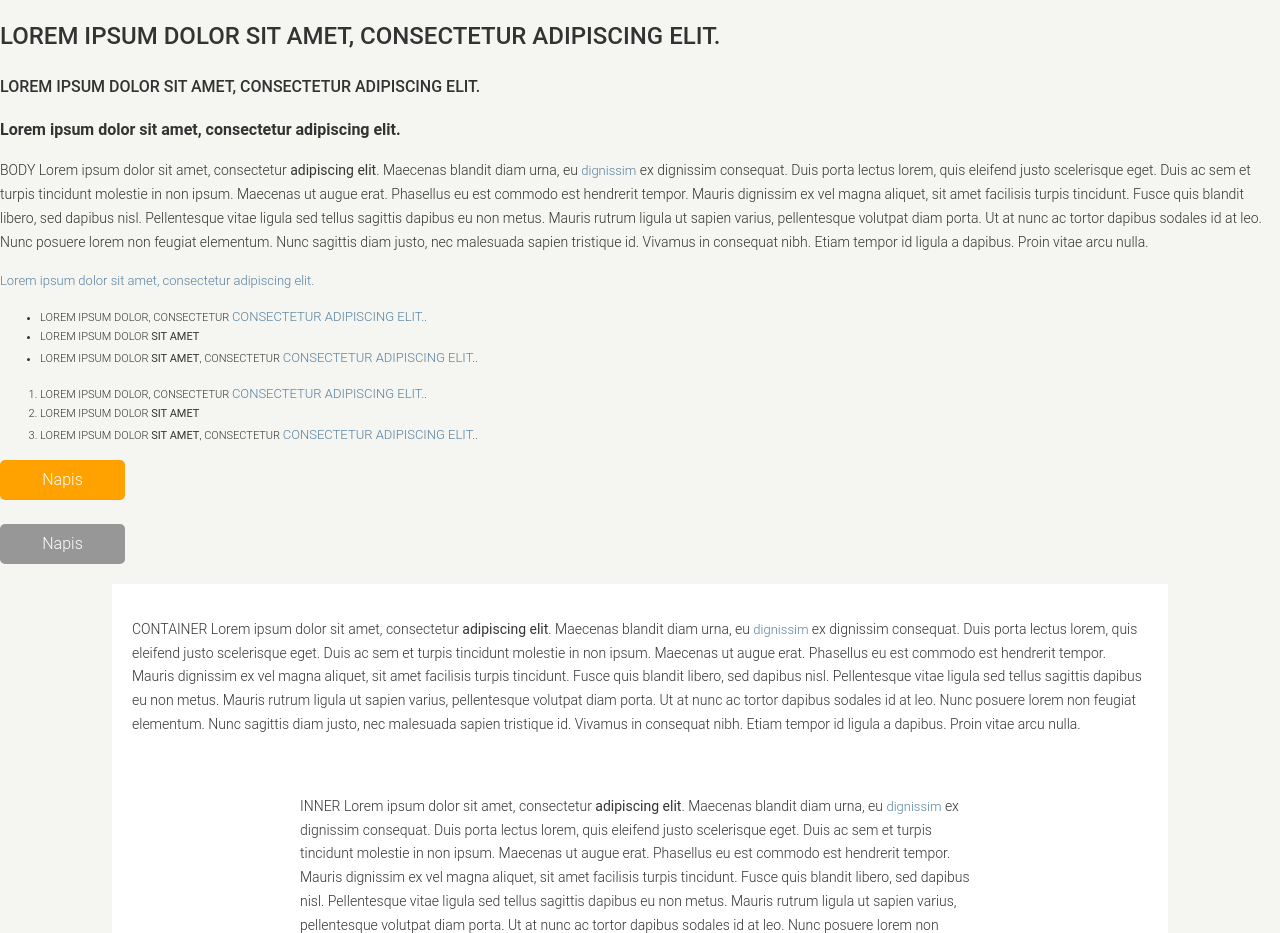
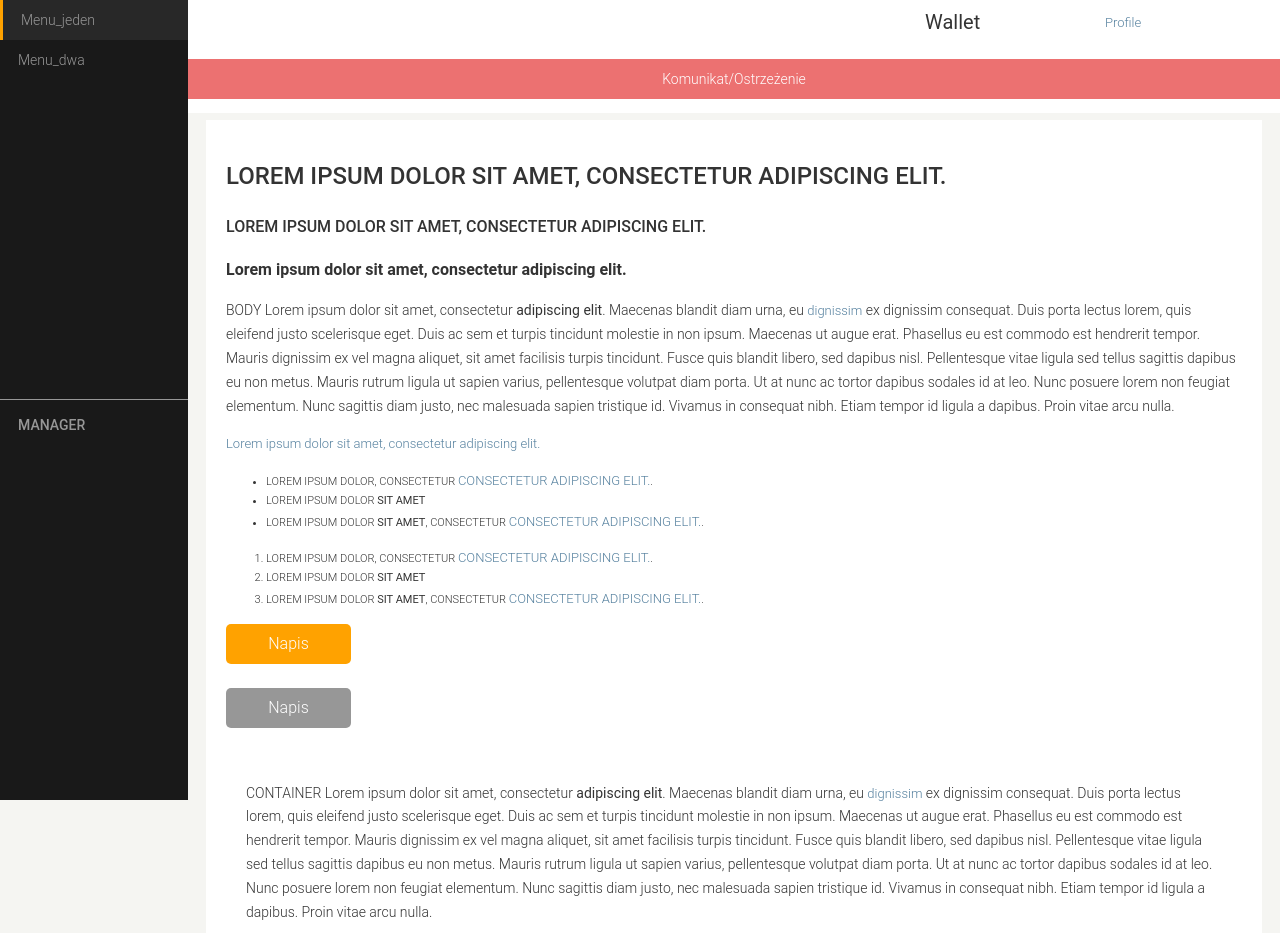
Before and after one commit to Robert-szy/project-manager, a website: page src/styleguide.html in a window 1280 px wide. Shown: the top 933 px of the page. Drawn offline with nearby package versions, Linux system fonts and the light colour scheme; files that its build step writes are made by us from their sources; a web font is replaced by a local one.

Commit message:
Add layout style

```diff
--- a/src/sass/_layout.scss
+++ b/src/sass/_layout.scss
@@ -0,0 +1,47 @@
+.sidebar {
+  position: fixed;
+  //float: left;
+  //display: flex;
+  //flex-direction: column;
+  width: 188px;
+  top: 0;
+  //height: 100%;
+  bottom: 0;
+  //z-index: 2;
+  //left: 0;
+  margin: 0 auto;
+  //background-color: $color-sidebar;
+  justify-content: center;
+  align-items: flex-start;
+  //padding-top: ;
+}
+
+.topbar {
+  position: fixed;
+  //display: flex;
+  //flex-direction: column;
+  //width: 188px;
+  top: 0;
+  //width: 100%;
+  left: 188px;
+  right: 0;
+  //left: 50%;
+  //top: 0%;
+  //transform: translateX(-50%);
+  //margin: 0 auto;
+  //background-color: $color-sidebar;
+  //justify-content: center;
+  //align-items: center;
+  //padding-top: ;
+}
+
+.right-wrapper {
+  margin-left: 188px;
+  //position: right;
+}
+
+.main {
+  margin-left: 18px;
+  margin-right: 18px;
+  margin-top: 120px;
+}
--- a/src/sass/sections/_section-sidebar.scss
+++ b/src/sass/sections/_section-sidebar.scss
@@ -1,7 +1,8 @@
 .sidebar-container {
   display: flex;
   flex-direction: column;
-  width: 170px;
+  width: 100%;
+  height: 100%;
   margin: 0 auto;
   background-color: $color-sidebar;
   justify-content: center;
@@ -12,7 +13,7 @@
 .sidebar-menu {
   flex: 1 100%;
   margin: 0 auto;
-  width: inherit;
+  width: 100%;
   //padding-left: 18px;
   padding-bottom: 18px;
   border-bottom: 1px solid;
--- a/src/styleguide.html
+++ b/src/styleguide.html
@@ -10,7 +10,41 @@
         <link rel="stylesheet" href="vendor/bootstrap-grid.css">
         <link rel="stylesheet" href="css/style.css">
     </head>
+
     <body>
+      <section class="sidebar">
+        <div class="sidebar-container">
+          <div class="sidebar-menu">
+            <p class="sidebar-link">Menu_jeden</p>
+            <p class="sidebar-link">Menu_dwa</p>
+          </div>
+          <div class="sidebar-menu">
+            <p class="sidebar-manager">Manager</p>
+          </div>
+        </div>
+      </section>
+
+
+
+
+      <div class="right-wrapper">
+
+        <section class="topbar">
+          <div class="topbar-container">
+            <div class="topbar-menu">
+              <div class="topbar-item">
+                <p class="wallet">Wallet</p>
+              </div>
+              <div class="topbar-item">
+                <p class="profile">Profile</p>
+              </div>
+            </div>
+            <p class="notification-neg">Komunikat/Ostrzeżenie</p>
+          </div>
+        </section>
+
+        <section class="main">
+          <div class="container">
         <h1>Lorem ipsum dolor sit amet, consectetur adipiscing elit.</h1>
         <h2>Lorem ipsum dolor sit amet, consectetur adipiscing elit.</h2>
         <h3>Lorem ipsum dolor sit amet, consectetur adipiscing elit.</h3>
@@ -35,6 +69,7 @@
             <p>INNER Lorem ipsum dolor sit amet, consectetur <strong>adipiscing elit</strong>. Maecenas blandit diam urna, eu <a href="#">dignissim</a> ex dignissim consequat. Duis porta lectus lorem, quis eleifend justo scelerisque eget. Duis ac sem et turpis tincidunt molestie in non ipsum. Maecenas ut augue erat. Phasellus eu est commodo est hendrerit tempor. Mauris dignissim ex vel magna aliquet, sit amet facilisis turpis tincidunt. Fusce quis blandit libero, sed dapibus nisl. Pellentesque vitae ligula sed tellus sagittis dapibus eu non metus. Mauris rutrum ligula ut sapien varius, pellentesque volutpat diam porta. Ut at nunc ac tortor dapibus sodales id at leo. Nunc posuere lorem non feugiat elementum. Nunc sagittis diam justo, nec malesuada sapien tristique id. Vivamus in consequat nibh. Etiam tempor id ligula a dapibus. Proin vitae arcu nulla.</p>
           </div>
         </div>
+          </div>
         <div class="container">
           <div class="row">
               <div class="wallet">WALLET 1234</div>
@@ -101,6 +136,7 @@
           </div>
           <p class="notification-neg">Komunikat/Ostrzeżenie</p>
         </div>
-      </body>
-
+        </section>
+      </div>
+    </body>
 </html>
```
